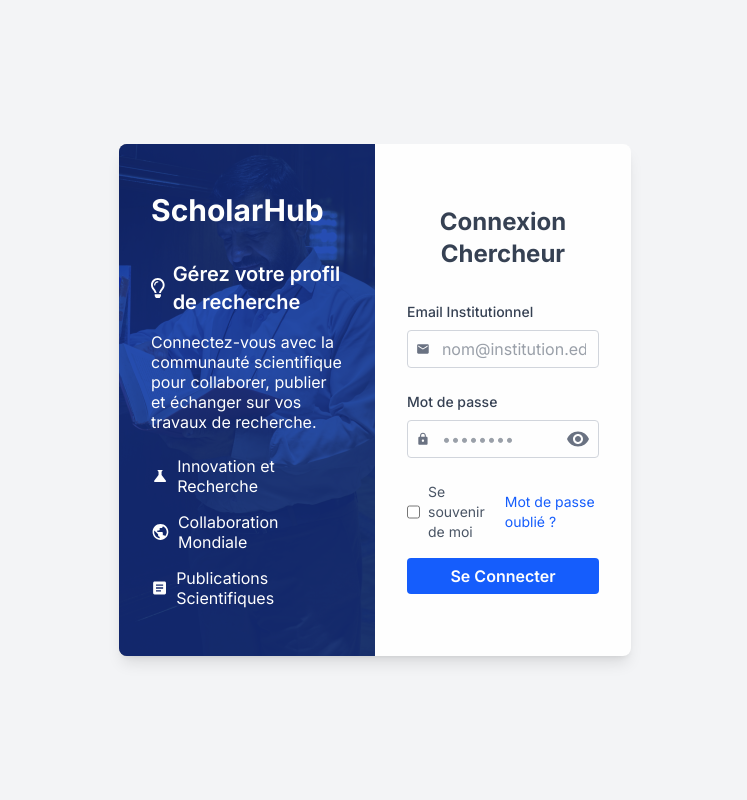
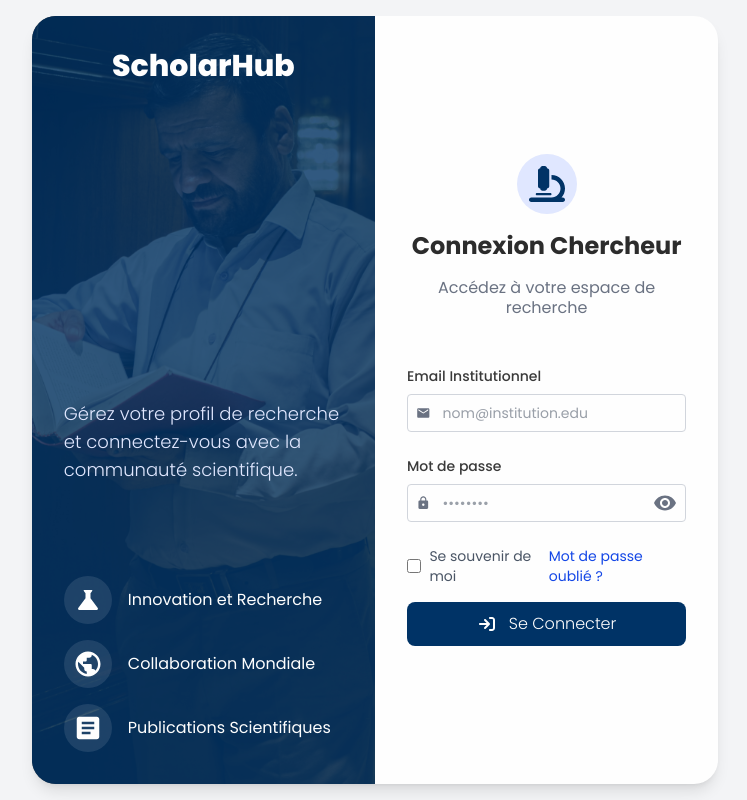
Before and after one commit to Ouassim721/Portail-de-gestion-des-profils-chercheurs, a React (Vite) app in the folder portail-chercheurs-frontend/: page /connexion in a window 1280 px wide. Shown: the whole page, without its empty margins (265-1012 px from the left). Built offline with nearby package versions, Linux system fonts and the light colour scheme.

Commit message:
finir la page connexion

```diff
--- a/portail-chercheurs-frontend/src/App.jsx
+++ b/portail-chercheurs-frontend/src/App.jsx
@@ -12,7 +12,7 @@ import Publications from "./pages/Publications";
 import DetailsPublication from "./pages/DetailsPublication";
 
 // Authentification
-import Connexion from "./pages/Connexion";
+import Connexion from "./pages/connexion";
 import AdminConnexion from "./pages/administration/AdminConnexion";
 
 // Administration
--- a/portail-chercheurs-frontend/src/components/cards/CardPublication.jsx
+++ b/portail-chercheurs-frontend/src/components/cards/CardPublication.jsx
@@ -14,7 +14,7 @@ const CardPublication = ({
 }) => {
   return (
     <div
-      className="w-full p-4 lg:p-8 bg-[var(--color-white)] flex flex-col lg:flex-row gap-8 mx-auto my-4 drop-shadow-md
+      className="w-full p-4 lg:p-8 bg-[var(--color-white)] flex flex-col lg:flex-row gap-8 mx-auto my-4 drop-shadow-md hover:drop-shadow-lg
  hover:scale-101 duration-300"
     >
       <div className="flex flex-col gap-4">
--- a/portail-chercheurs-frontend/src/components/cards/CardStatPublication.jsx
+++ b/portail-chercheurs-frontend/src/components/cards/CardStatPublication.jsx
@@ -10,7 +10,7 @@ const CardStatPublication = ({
 }) => {
   return (
     <div className={className}>
-      <div className="w-74 h-24 flex gap-3 bg-[var(--color-white)] rounded-xl shadow-sm hover:scale-102 duration-300">
+      <div className="w-74 h-24 flex gap-3 bg-[var(--color-white)] rounded-xl shadow-xs hover:scale-101 duration-300">
         <div className="flex justify-center items-center p-5">
           <div
             className={`rounded-xl ${
--- a/portail-chercheurs-frontend/src/index.css
+++ b/portail-chercheurs-frontend/src/index.css
@@ -1,6 +1,7 @@
 @import url("https://fonts.googleapis.com/css2?family=Roboto:wght@100..900&display=swap");
 @import url("https://fonts.googleapis.com/css2?family=Montserrat:ital,wght@0,100..900;1,100..900&display=swap");
 @import url("https://fonts.googleapis.com/css2?family=Inter:ital,opsz,wght@0,14..32,100..900;1,14..32,100..900&display=swap");
+@import url("https://fonts.googleapis.com/css2?family=Poppins:ital,wght@0,100;0,200;0,300;0,400;0,500;0,600;0,700;0,800;0,900;1,100;1,200;1,300;1,400;1,500;1,600;1,700;1,800;1,900&display=swap");
 @import "tailwindcss";
 
 :root {
@@ -12,7 +13,7 @@
   --color-bg-secondary: #f1f1f1;
   --color-white: #fefefe;
   --color-gray: #b0b0b0;
-  --font-base: "Inter", sans-serif;
+  --font-base: "Poppins", sans-serif;
   --spacing-base: 1rem;
 }
 :root {
--- a/portail-chercheurs-frontend/src/pages/connexion.jsx
+++ b/portail-chercheurs-frontend/src/pages/connexion.jsx
@@ -1,4 +1,6 @@
 import React, { useState } from "react";
+import Button from "../components/Button";
+import { FontAwesomeIcon } from "@fortawesome/react-fontawesome";
 import {
   MdLock,
   MdEmail,
@@ -9,6 +11,7 @@ import {
   MdArticle,
 } from "react-icons/md";
 import { FaRegLightbulb } from "react-icons/fa";
+import { faSignIn, faMicroscope } from "@fortawesome/free-solid-svg-icons";
 import connexionImage from "../assets/connexion.png";
 
 export default function ScholarHubLogin() {
@@ -28,54 +31,73 @@ export default function ScholarHubLogin() {
 
   return (
     // Conteneur principal centré verticalement et horizontalement
-    <div className="min-h-screen flex items-center justify-center bg-gray-100 p-4">
+    <div className="h-screen flex items-center justify-center bg-gray-100 p-4 relative ">
       {/* Conteneur "carré" central responsive avec effet d'ombre supplémentaire au hover */}
-      <div className="bg-white shadow-lg hover:shadow-2xl transition-shadow duration-300 rounded-lg overflow-hidden flex flex-col md:flex-row w-full max-w-lg aspect-square">
+      <div className="bg-white shadow-lg hover:shadow-2xl transition-shadow duration-300 rounded-3xl overflow-hidden flex flex-col md:flex-row w-full max-x-[80%] md:max-x-[75%] lg:max-w-[70%] xl:max-w-[55%] h-full">
         {/* Partie gauche (informations) : cachée sur mobile */}
         <div
-          className="hidden md:flex md:flex-col md:justify-center md:w-1/2 relative p-8 bg-blue-900 bg-blend-overlay bg-cover bg-center"
+          className="hidden md:flex md:flex-col md:justify-center md:w-1/2 relative p-8 bg-[var(--color-primary)] bg-cover bg-center"
           style={{ backgroundImage: `url(${connexionImage})` }}
         >
           {/* Overlay sombre pour la lisibilité */}
-          <div className="absolute inset-0 bg-blue-900 opacity-60"></div>
-          <div className="relative z-10">
-            <h1 className="mb-8 text-3xl font-bold text-white">ScholarHub</h1>
-            <p className="mb-4 flex items-center text-xl font-semibold text-white">
-              <FaRegLightbulb className="mr-2 text-2xl" /> Gérez votre profil de
-              recherche
-            </p>
-            <p className="mb-6 text-white">
-              Connectez-vous avec la communauté scientifique pour collaborer,
-              publier et échanger sur vos travaux de recherche.
+          <div className="absolute inset-0 bg-[var(--color-primary)] opacity-80"></div>
+          <div className="relative z-10 h-full flex flex-col justify-between">
+            <div>
+              <h1 className="mb-8 text-3xl font-extrabold text-white text-center">
+                ScholarHub
+              </h1>
+            </div>
+            <div className="flex flex-col justify-between h-1/2">
+              <p className="text-indigo-100 text-lg font-light line-clamp-5">
+                Gérez votre profil de recherche et connectez-vous avec la
+                communauté scientifique.
               </p>
               <ul className="space-y-4 text-white">
-              <li className="flex items-center">
-                <MdScience className="mr-2 text-xl" />
+                <li className="flex items-center gap-4">
+                  <span className="bg-[rgba(255,255,255,0.1)] rounded-full flex justify-center items-center w-12 h-12">
+                    <MdScience className="text-3xl text-white" />
+                  </span>
                   <span>Innovation et Recherche</span>
                 </li>
-              <li className="flex items-center">
-                <MdPublic className="mr-2 text-xl" />
+                <li className="flex items-center gap-4">
+                  <span className="bg-[rgba(255,255,255,0.1)] rounded-full flex justify-center items-center w-12 h-12">
+                    <MdPublic className="text-3xl text-white" />
+                  </span>
                   <span>Collaboration Mondiale</span>
                 </li>
-              <li className="flex items-center">
-                <MdArticle className="mr-2 text-xl" />
+                <li className="flex items-center gap-4">
+                  <span className="bg-[rgba(255,255,255,0.1)] rounded-full flex justify-center items-center w-12 h-12">
+                    <MdArticle className="text-3xl text-white" />
+                  </span>
                   <span>Publications Scientifiques</span>
                 </li>
               </ul>
             </div>
           </div>
+        </div>
 
         {/* Partie droite (formulaire de connexion) */}
         <div className="flex flex-col justify-center p-8 md:w-1/2">
-          <div className="w-full">
-            <h2 className="mb-8 text-2xl font-bold text-gray-700 text-center">
+          <div className="w-full flex flex-col gap-12">
+            <div className="flex flex-col gap-4">
+              <div className="flex justify-center items-center">
+                <FontAwesomeIcon
+                  icon={faMicroscope}
+                  className="text-4xl text-[var(--color-primary)] bg-indigo-100 rounded-full p-3"
+                />
+              </div>
+              <h2 className="text-2xl font-bold text-[var(--color-text-primary)] text-center">
                 Connexion Chercheur
               </h2>
+              <p className="text-gray-500 text-center">
+                Accédez à votre espace de recherche
+              </p>
+            </div>
             <form onSubmit={handleSubmit}>
               <div className="mb-6">
                 <label
                   htmlFor="email"
-                  className="mb-2 block text-sm font-medium text-gray-700"
+                  className="mb-2 block text-sm font-medium text-[var(--color-text-secondary)]"
                 >
                   Email Institutionnel
                 </label>
@@ -87,7 +109,7 @@ export default function ScholarHubLogin() {
                     placeholder="nom@institution.edu"
                     value={email}
                     onChange={(e) => setEmail(e.target.value)}
-                    className="w-full border-none px-3 py-2 text-gray-700 focus:outline-none"
+                    className="w-full border-none px-3 py-2 text-sm text-gray-700 focus:outline-none"
                     required
                   />
                 </div>
@@ -96,7 +118,7 @@ export default function ScholarHubLogin() {
               <div className="mb-6">
                 <label
                   htmlFor="password"
-                  className="mb-2 block text-sm font-medium text-gray-700"
+                  className="mb-2 block text-sm font-medium text-[var(--color-text-secondary)]"
                 >
                   Mot de passe
                 </label>
@@ -108,7 +130,7 @@ export default function ScholarHubLogin() {
                     placeholder="••••••••"
                     value={password}
                     onChange={(e) => setPassword(e.target.value)}
-                    className="w-full border-none px-3 py-2 text-gray-700 focus:outline-none"
+                    className="w-full border-none text-sm px-3 py-2 text-gray-700 focus:outline-none"
                     required
                   />
                   <div
@@ -125,30 +147,27 @@ export default function ScholarHubLogin() {
               </div>
 
               <div className="mb-4 flex items-center justify-between">
-                <div className="flex items-center">
+                <div className="flex items-center cursor-pointer">
                   <input
                     id="remember"
                     type="checkbox"
-                    className="h-4 w-4 text-blue-600 focus:ring-blue-500"
+                    className="h-4 w-4 text-[var(--color-primary)] focus:ring-blue-900 cursor-pointer"
                   />
                   <label
                     htmlFor="remember"
-                    className="ml-2 text-sm text-gray-600"
+                    className="ml-2 text-sm text-gray-600 cursor-pointer"
                   >
                     Se souvenir de moi
                   </label>
                 </div>
-                <a href="#" className="text-sm text-blue-600 hover:underline">
+                <a href="#" className="text-sm text-blue-700 hover:underline">
                   Mot de passe oublié ?
                 </a>
               </div>
 
-              <button
-                type="submit"
-                className="w-full rounded bg-blue-600 px-4 py-2 font-semibold text-white hover:bg-blue-700 focus:outline-none focus:ring-2 focus:ring-blue-400"
-              >
+              <Button icon={faSignIn} className="w-full p-3! font-light!">
                 Se Connecter
-              </button>
+              </Button>
             </form>
           </div>
         </div>
```
Also changed, not shown: portail-chercheurs-frontend/src/components/Dashboard.jsx (+25 -12 lines). Lines whose indentation alone changed are shown as unchanged.
